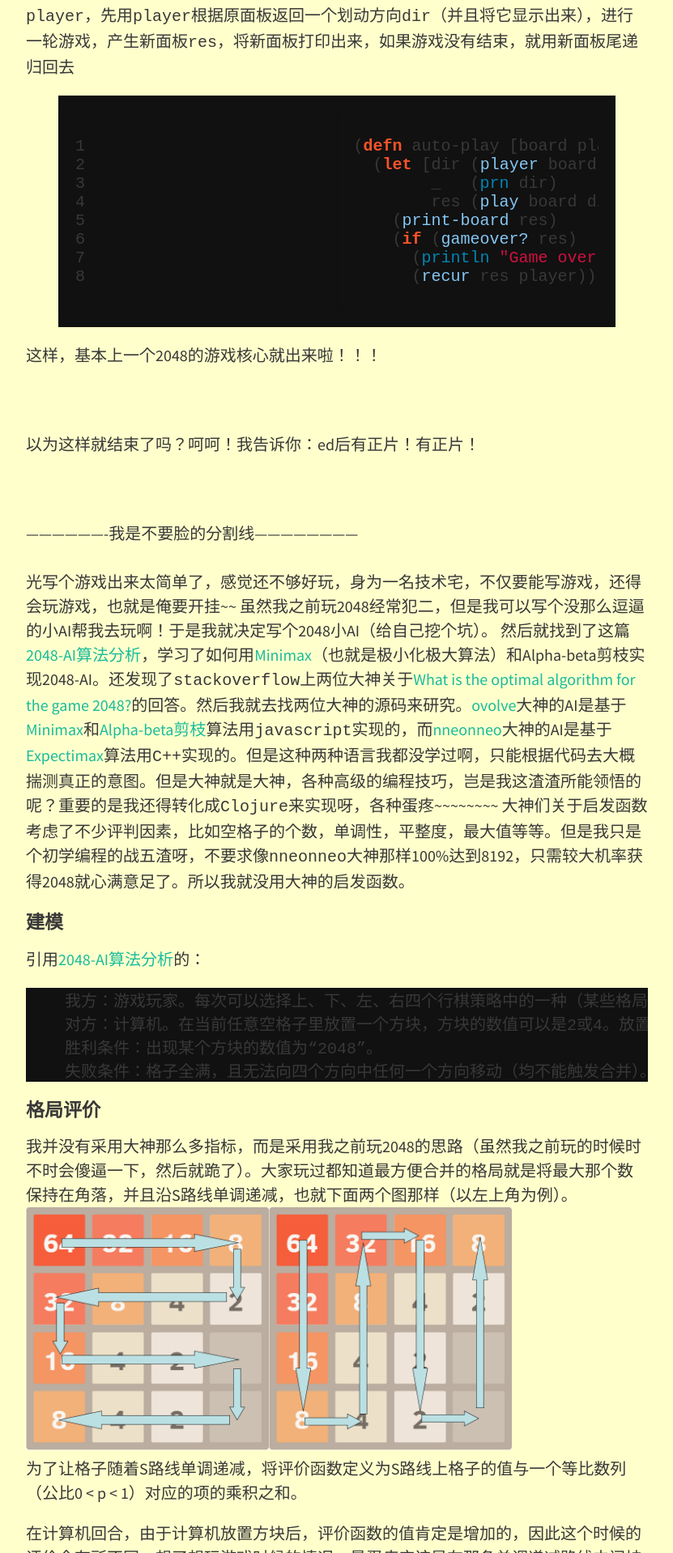
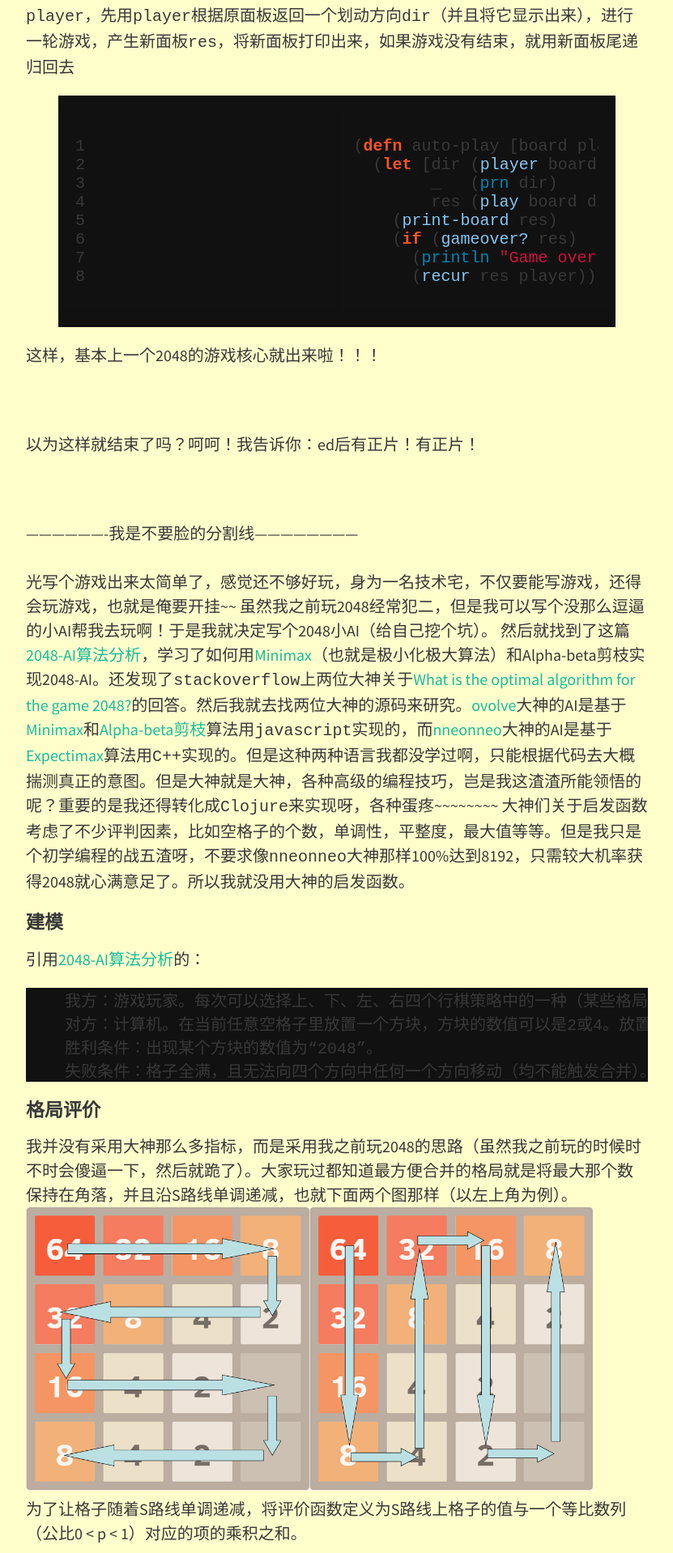
Before and after one commit to ChuitoChan/ChuitoChan.github.io, a Jekyll site: the page built from _posts/2015-08-10-2048-in-clojure.md, in a window 1280 px wide. Shown: the part 4482-6400 px from the top of the page at 81% size, without its empty margins (224-1055 px from the left). Built offline with Jekyll 4.4.1, drawn with Linux system fonts in a browser that asks for light colours; nearby versions of some CDN libraries.

Commit message:
Update 2015-08-10-2048-in-clojure.md

```diff
--- a/_posts/2015-08-10-2048-in-clojure.md
+++ b/_posts/2015-08-10-2048-in-clojure.md
@@ -170,8 +170,8 @@
         失败条件：格子全满，且无法向四个方向中任何一个方向移动（均不能触发合并）。
 
 #### 格局评价
-我并没有采用大神那么多指标，而是采用我之前玩2048的思路（虽然我之前玩的时候时不时会傻逼一下，然后就跪了）。大家玩过都知道最方便合并的格局就是将最大那个数保持在角落，并且沿S路线单调递减，也就下面两个图那样（以左上角为例）。<br>
-    <img src="/img/2048_row.png" alt="横向S路线" title="横向S路线" width="300" /><img src="/img/2048_col.png" alt="纵向S路线" title="纵向S路线" width="300" />
+我并没有采用大神那么多指标，而是采用我之前玩2048的思路（虽然我之前玩的时候时不时会傻逼一下，然后就跪了）。大家玩过都知道最方便合并的格局就是将最大那个数保持在角落，并且沿S路线单调递减，也就下面两个图那样（以左上角为例）。
+<img src="/img/2048_row.png" alt="横向S路线" title="横向S路线" width="350" /><img src="/img/2048_col.png" alt="纵向S路线" title="纵向S路线" width="350" />
 <br>
 为了让格子随着S路线单调递减，将评价函数定义为S路线上格子的值与一个等比数列（公比0 < p < 1）对应的项的乘积之和。
 
```
